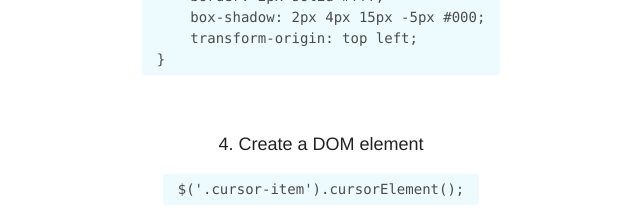
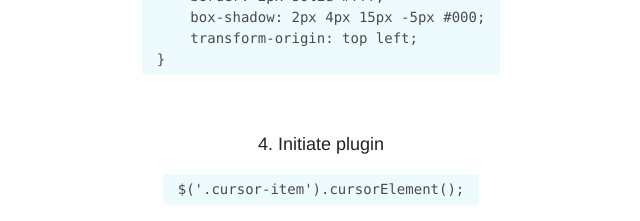
Before and after one commit to thelevicole/cce, a website: page index.html in a window 1280 px wide. Shown: the part 1140-1361 px from the top of the page, without its empty margins (319-959 px from the left). Drawn offline with nearby package versions, Linux system fonts and the light colour scheme; a script that the page names is missing.

Commit message:
Update index.html

```diff
--- a/index.html
+++ b/index.html
@@ -113,7 +113,7 @@
     transform-origin: top left;
 }</pre>
 
-			<p><strong>4.</strong> Create a DOM element</p>
+			<p><strong>4.</strong> Initiate plugin</p>
 			<pre>$('.cursor-item').cursorElement();</pre>
 
 		</div>
```
